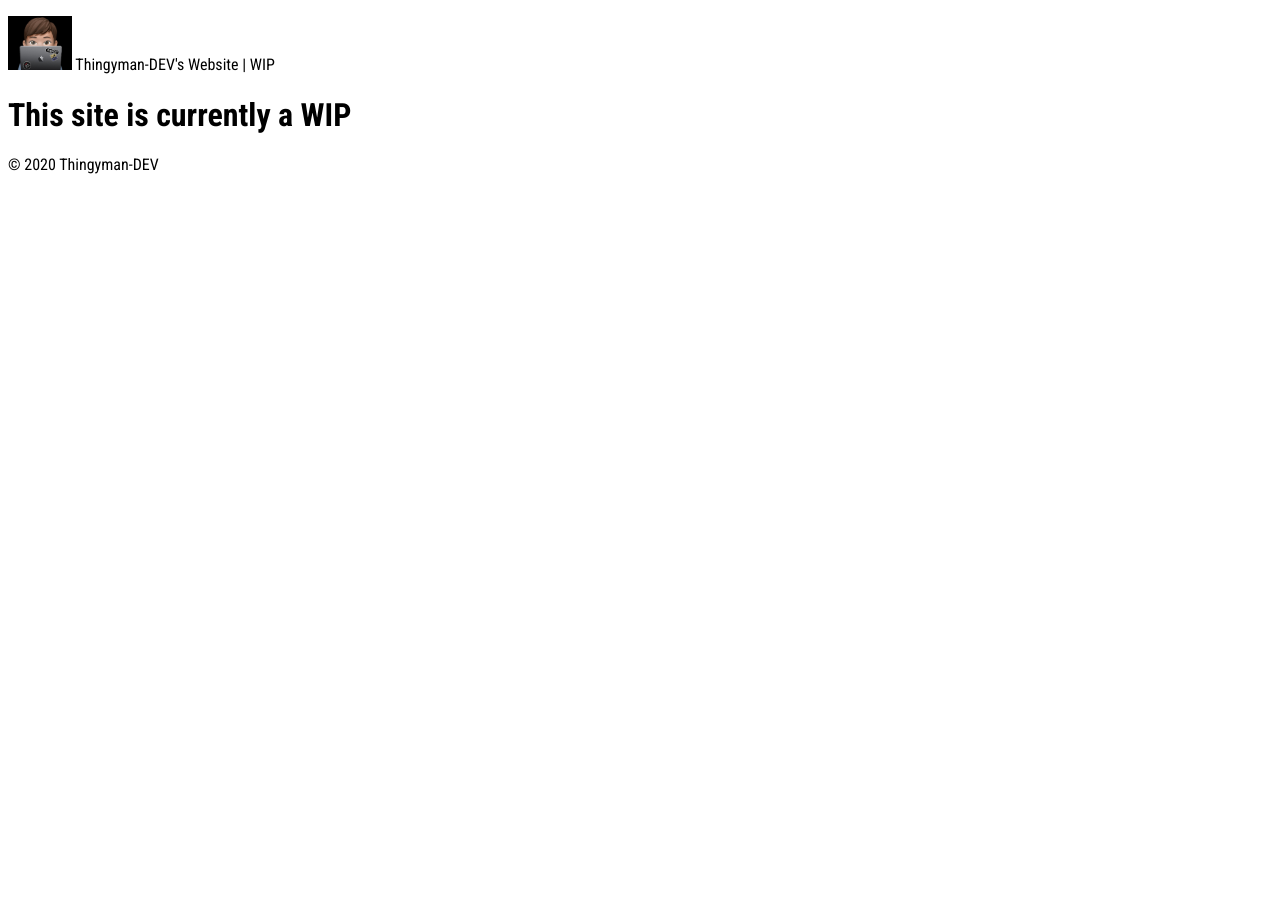
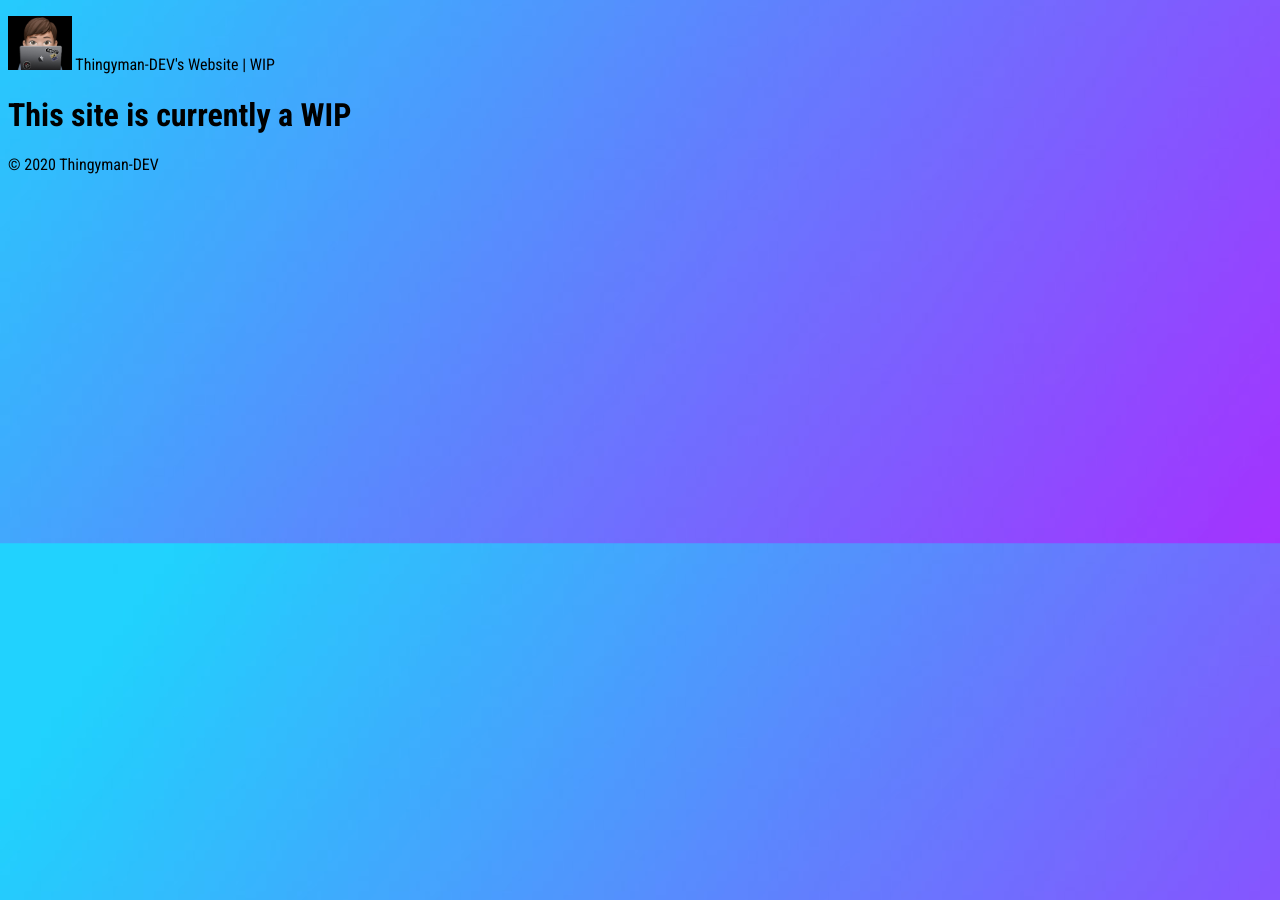
Before and after one commit to TheSeagullDev/TheSeagullDev.github.io, a Jekyll site: the page built from site/index.html, in a window 1280 px wide. Built offline with Jekyll 4.4.1, drawn with Linux system fonts in a browser that asks for light colours.

Commit message:
Update base.scss

```diff
--- a/site/assets/css/base.scss
+++ b/site/assets/css/base.scss
@@ -6,6 +6,9 @@
 
 body {
   font-family: 'Roboto Condensed', sans-serif;
+    background-image: url(/assets/images/Gradient.jpeg);
+    background-size: cover;
+    background-position: center;
 }
 
 .middle {
@@ -17,9 +20,5 @@ body {
 }
 
 .bgimg {
-    background-image: url(/assets/images/Gradient.jpeg);
-    height: auto;
-    background-size: cover;
-    background-position: center;
-    position: relative;
+
 }
```
